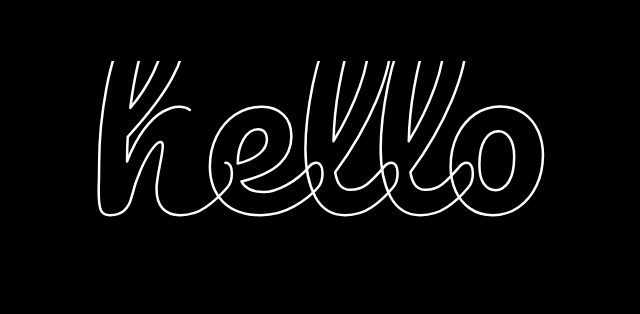
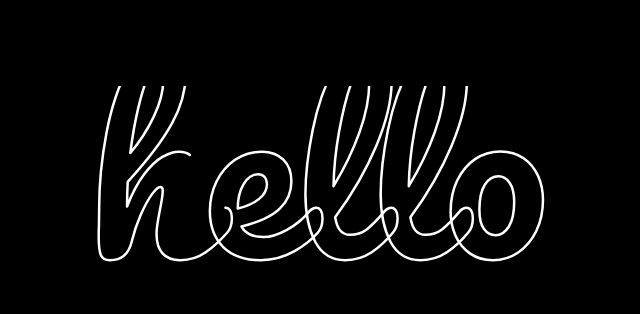
Before and after one commit to pandarichundru/_portfolio, a plain HTML site: page index.html in a window 1280 px wide. Shown: the part 214-528 px from the top of the page, without its empty margins (323-963 px from the left). Drawn offline with Linux system fonts and the light colour scheme.

Commit message:
Update index.html

```diff
--- a/index.html
+++ b/index.html
@@ -15,10 +15,10 @@
   <div class="container" id="hello-container">
     <svg
       class="hello-svg"
-      viewBox="0 0 600 250"
+      viewBox="0 0 600 200"
       xmlns="http://www.w3.org/2000/svg"
     >
-      <text x="50%" y="40%" text-anchor="middle" dominant-baseline="middle">
+      <text x="50%" y="60%" text-anchor="middle" dominant-baseline="middle">
         hello
       </text>
     </svg>
```
